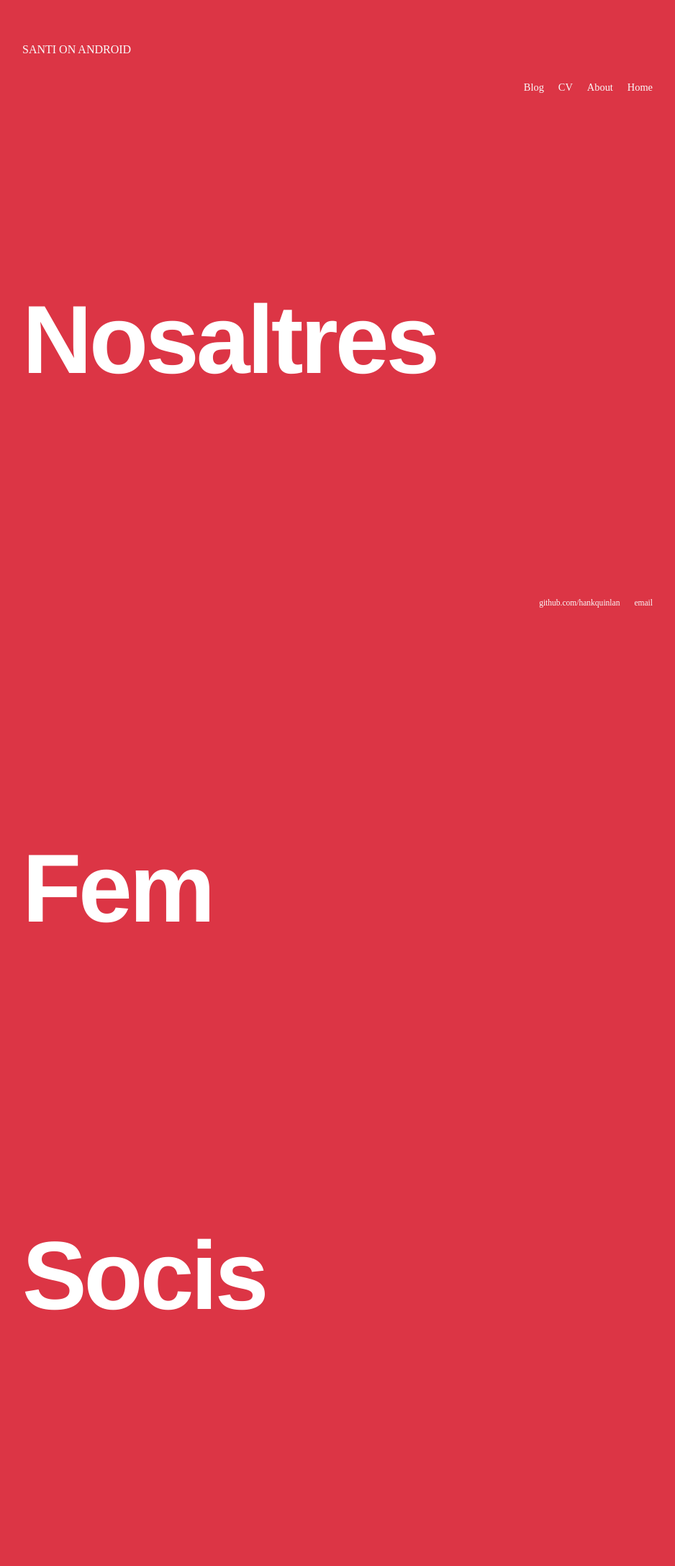
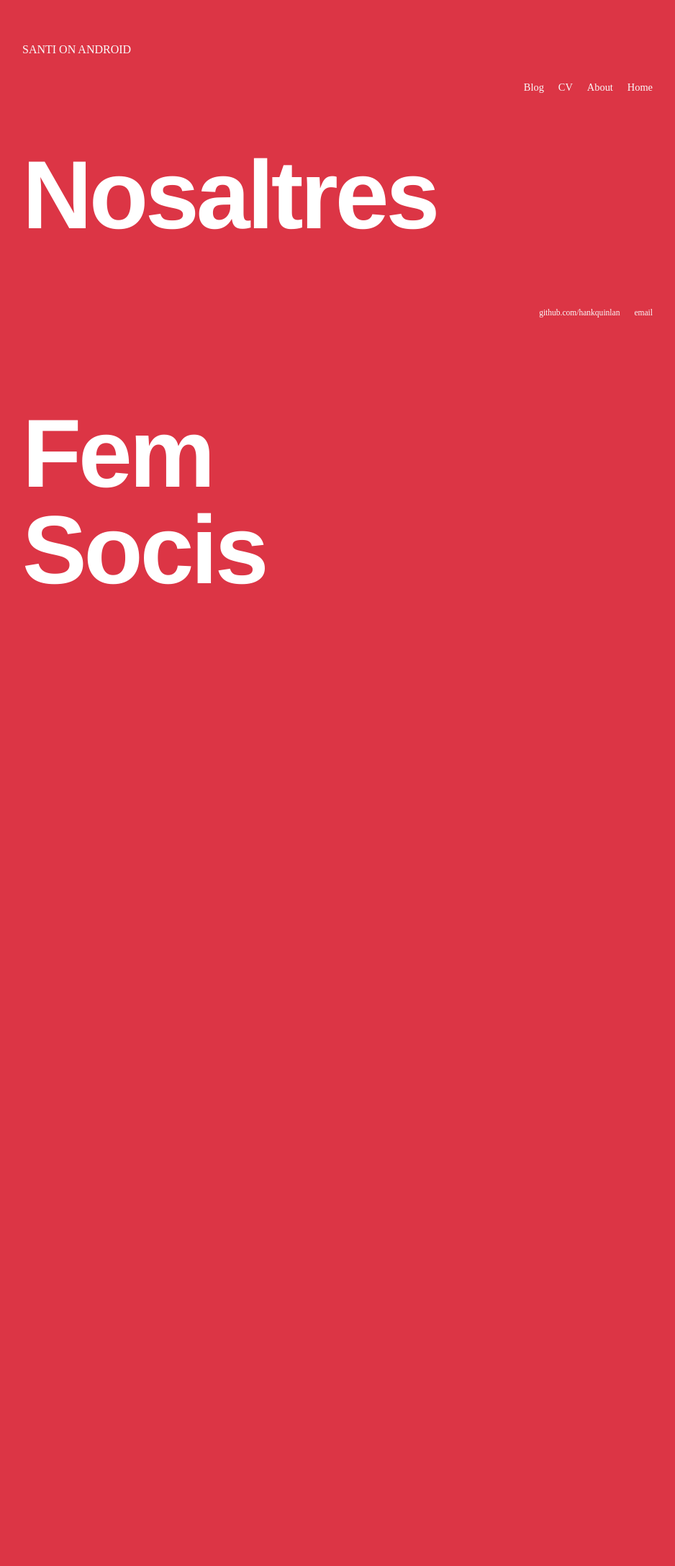
Before and after one commit to SantiOnAndroid/SantiOnAndroid.github.io, a Jekyll site: the page built from index.html, in a window 1280 px wide. Shown: the whole page at 72% size, without its empty margins (161-1099 px from the left). Built offline with Jekyll 4.4.1, drawn with Linux system fonts in a browser that asks for light colours; some web fonts are replaced; after the commit the page ends 965 px from its top, so only the background shows below that.

Commit message:
modificant titolj

```diff
--- a/css/main.css
+++ b/css/main.css
@@ -7,8 +7,7 @@ body {
     width: 70%;
 
     background: #dc3545;
-    animation-delay: 0.3s;
-    animation-duration: 0.75s;
+    transition: 3s;
 
 
 }
@@ -48,7 +47,7 @@ h1 {
     color: #fff;
     font-weight: 800;
     letter-spacing: -.03em;
-    line-height: 4em;
+    line-height: 1em;
     float:left;
     clear: left;
 }
@@ -58,7 +57,7 @@ p {
     color: #fff;
     font-weight: 800;
     letter-spacing: -.03em;
-    line-height: 4em;
+    line-height: 1em;
     float:left;
     clear: left;
 }
```
